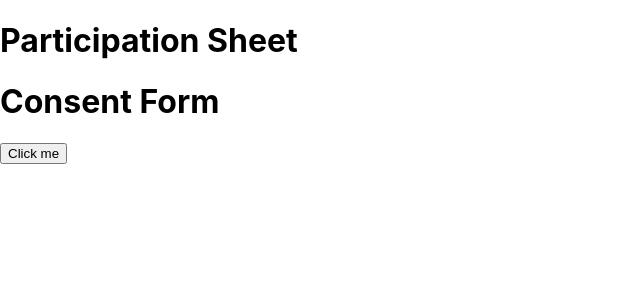
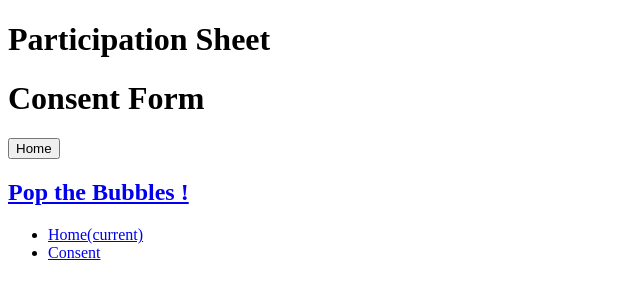
Before and after one commit to Nightwarri0R/Fitts-Law-with-React, a React (Create React App) app in the folder Frontend/game/: page / in a window 1280 px wide. Shown: the top 300 px of the page, without its empty margins (0-640 px from the left). Built offline with nearby package versions, Linux system fonts and the light colour scheme.

Commit message:
Some mor work done on the logic of the web app

```diff
--- a/Frontend/game/package.json
+++ b/Frontend/game/package.json
@@ -3,14 +3,18 @@
   "version": "0.1.0",
   "private": true,
   "dependencies": {
+    "@material-ui/core": "^4.11.3",
     "@testing-library/jest-dom": "^5.11.9",
     "@testing-library/react": "^11.2.5",
     "@testing-library/user-event": "^12.8.3",
+    "bootstrap": "^4.6.0",
     "react": "^17.0.1",
+    "react-bootstrap": "^1.5.2",
     "react-dom": "^17.0.1",
     "react-pdf": "^5.2.0",
     "react-router-dom": "^5.2.0",
     "react-scripts": "4.0.3",
+    "styled-components": "^5.2.3",
     "web-vitals": "^1.1.1"
   },
   "scripts": {
--- a/Frontend/game/public/index.html
+++ b/Frontend/game/public/index.html
@@ -14,7 +14,7 @@
       manifest.json provides metadata used when your web app is installed on a
       user's mobile device or desktop. See https://developers.google.com/web/fundamentals/web-app-manifest/
     -->
-    <link rel="manifest" href="%PUBLIC_URL%/manifest.json" />
+
     <!--
       Notice the use of %PUBLIC_URL% in the tags above.
       It will be replaced with the URL of the `public` folder during the build.
--- a/Frontend/game/src/App.js
+++ b/Frontend/game/src/App.js
@@ -1,6 +1,10 @@
 import { BrowserRouter as Router, Route, Switch, Link } from "react-router-dom";
 import Consent from './components/Consent';
-import Button from './components/Button'
+//import Button from './components/Button';
+import Navigation from "./components/Interface";
+import Container from 'react-bootstrap/Container';
+
+import {Menu, MenuItem,} from '@material-ui/core';
 
 import React from "react";
 
@@ -8,9 +12,18 @@ import React from "react";
 function App() {
   return (
 
-    <div><Consent/>
+    <div className="App-header">
+      <Container>
+      <Consent/>
+      <Router>
+      <Navigation/>
+      </Router>
+
+
+      </Container>
+
       <div>
-        <Button/>
+
         </div></div>
 
       );
--- /dev/null
+++ b/Frontend/game/src/components/Button.js
@@ -0,0 +1,50 @@
+import React from 'react'
+import { BrowserRouter as Router, Route, Switch, Link, NavLink } from "react-router-dom";
+import App from '../App';
+import Navigation from './Interface';
+
+
+class Button extends React.Component {
+
+    constructor(props) {
+        super(props);
+        this.state={
+        clicked: false
+        };
+        this.handleClick = this.handleClick.bind(this);
+    }
+
+    handleClick = () => {
+        console.log("Button Clicked");
+        this.setState({
+            clicked: true
+
+        });
+
+
+
+        console.log("Button Clicked2");
+    }
+
+    navigation =() =>{
+        console.log("hi there");
+      <Router>
+          <Navigation/>
+      </Router>
+    }
+
+    render() {
+        return (
+            <div>
+
+                <button onClick={this.handleClick}>
+                    Home
+                    {this.state  ? this.navigation():null}
+            </button>
+            </div>
+
+        );
+    }
+}
+
+export default Button;
--- a/Frontend/game/src/components/Button.jsx
+++ /dev/null
@@ -1,41 +0,0 @@
-import { render } from '@testing-library/react';
-import React from 'react'
-import { BrowserRouter as Router, Route, Switch, Link } from "react-router-dom";
-import App from '../App';
-
-//  const Button = () => {
-//     return (
-//         <div>
-//             <Router>
-//             <Link to="/">
-//                 <button type="button">Home</button>
-//             </Link>
-//             <Route path="/" exact component={App}/>
-//             </Router>
-//         </div>
-//     )
-// }
-
-
-
-class Button extends React.Component {
-    handleClick = () => {
-        <Router>
-            <Link to="/">
-                <button type="button">Home</button>
-            </Link>
-            <Route path="/" exact component={App} />
-        </Router>
-    }
-
-
-    render() {
-        return (
-            <button onClick={this.handleClick}>
-                Click me
-            </button>
-        );
-    }
-}
-
-export default Button;
--- a/Frontend/game/src/components/Consent.jsx
+++ b/Frontend/game/src/components/Consent.jsx
@@ -15,11 +15,12 @@ const Consent = () => {
 
       </p>
       <div>
-        <h1 id=""> Consent Form</h1>
+        <h1 id="Participation_tittle"> Consent Form</h1>
         <p>
 
         </p>
       </div>
+      <Button/>
     </div>
   )
 }
--- a/Frontend/game/src/components/Interface.jsx
+++ b/Frontend/game/src/components/Interface.jsx
@@ -27,7 +27,7 @@ function Navigation(props) {
                   props.location.pathname === "/Consent" ? "active" : ""
                 }`}
               >
-                <Link class="nav-link" to="/Consent">
+                <Link class="nav-link" to= {Consent}>
                   Consent
                 </Link>
               </li>
--- a/Frontend/game/src/index.js
+++ b/Frontend/game/src/index.js
@@ -1,8 +1,8 @@
 import React from 'react';
 import ReactDOM from 'react-dom';
-import './index.css';
+
 import App from './App';
-import Button from './components/Button'
+//import Button from './components/Button'
 import reportWebVitals from './reportWebVitals';
 
 
```
Also changed, not shown: Frontend/game/src/test1.js (added, +11 -0 lines), 1 other file (tests, documents, lock files or other folders).
